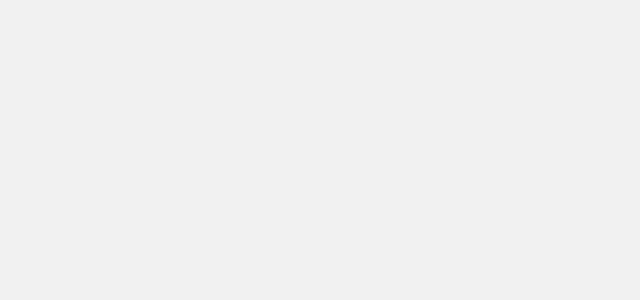
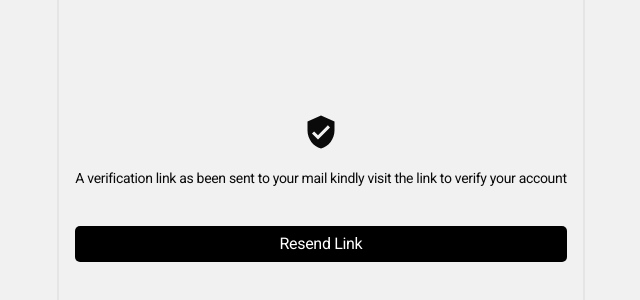
Before and after one commit to Cleve-keem/MyBlog, a React (Vite) app: page /auth/account/verify in a window 1280 px wide. Before the commit this address had no page. Shown: the part 172-472 px from the top of the page, without its empty margins (319-959 px from the left). Built offline with nearby package versions, Linux system fonts and the light colour scheme.

Commit message:
added verifyPending and verifyAccount pages

```diff
--- a/src/App.tsx
+++ b/src/App.tsx
@@ -8,7 +8,8 @@ import AuthLayout from "./layouts/AuthLayout";
 import Login from "./pages/auths/Login";
 import Signin from "./pages/auths/Signin";
 import { Toaster } from "react-hot-toast";
-import VerifyAccountPage from "./pages/VerifyAccountPage";
+import VerifyAccountPage from "./pages/auths/VerifyAccountPage";
+import VerifyPending from "./pages/auths/VerifyPending";
 
 function App() {
   return (
@@ -19,6 +20,11 @@ function App() {
             {/* <Route index element={<Navigate replace to="login" />} /> */}
             <Route path="login" element={<Login />} />
             <Route path="sign-up" element={<Signin />} />
+            <Route path="account/verify" element={<VerifyPending />} />
+            <Route
+              path="account/verify/:token"
+              element={<VerifyAccountPage />}
+            />
           </Route>
 
           <Route path="/" element={<AppLayout />}>
@@ -26,10 +32,6 @@ function App() {
             <Route path="about" element={<About />} />
             <Route path="blogs" element={<Blogs />} />
             <Route path="contact-us" element={<Contact />} />
-            <Route
-              path="account/verify/:token"
-              element={<VerifyAccountPage />}
-            />
           </Route>
         </Routes>
       </BrowserRouter>
--- a/src/layouts/AuthLayout.tsx
+++ b/src/layouts/AuthLayout.tsx
@@ -2,7 +2,7 @@ import { Outlet } from "react-router";
 
 export default function AuthLayout() {
   return (
-    <div className="w-[90%] min-h-screen flex flex-col justify-center items-center py-10 md:max-w-1/2 mx-auto">
+    <div className="w-[90%] min-h-screen flex flex-col items-center py-10 md:max-w-1/2 mx-auto">
       <Outlet />
     </div>
   );
--- a/src/pages/VerifyAccountPage.tsx
+++ b/src/pages/auths/VerifyAccountPage.tsx
@@ -3,7 +3,7 @@ import { useEffect } from "react";
 import toast from "react-hot-toast";
 import { useNavigate, useParams } from "react-router";
 
-export default async function VerifyAccountPage() {
+export default function VerifyAccountPage() {
   const { id } = useParams<{ id: string }>();
   const navigate = useNavigate();
 
@@ -19,6 +19,7 @@ export default async function VerifyAccountPage() {
           navigate("/auth/login");
         } else {
           toast.error(res.message ?? "Verification failed");
+          navigate("auth/account/verify");
         }
       } catch (error) {
         console.error(error);
@@ -29,11 +30,7 @@ export default async function VerifyAccountPage() {
   }, [id, navigate]);
   return (
     <div>
-      <p>
-        A verification link as been sent to your mail kindly visit the link to
-        verify your account
-      </p>
-      {/* <button>Send Mail</button> */}
+      <p>verifying your account...</p>
     </div>
   );
 }
--- /dev/null
+++ b/src/pages/auths/VerifyPending.tsx
@@ -0,0 +1,19 @@
+import Button from "@/components/Button";
+import { MdVerifiedUser } from "react-icons/md";
+
+export default function VerifyPending() {
+  return (
+    <div className="h-[80vh] border-2 px-4 flex flex-col justify-center gap-4 rounded-xl">
+      <span className="block text-4xl mx-auto">
+        <MdVerifiedUser />
+      </span>
+      <p className="leading-6 text-center text-sm mb-5">
+        A verification link as been sent to your mail kindly visit the link to
+        verify your account
+      </p>
+      <Button variant="secondary" className="py-2">
+        Resend Link
+      </Button>
+    </div>
+  );
+}
```
